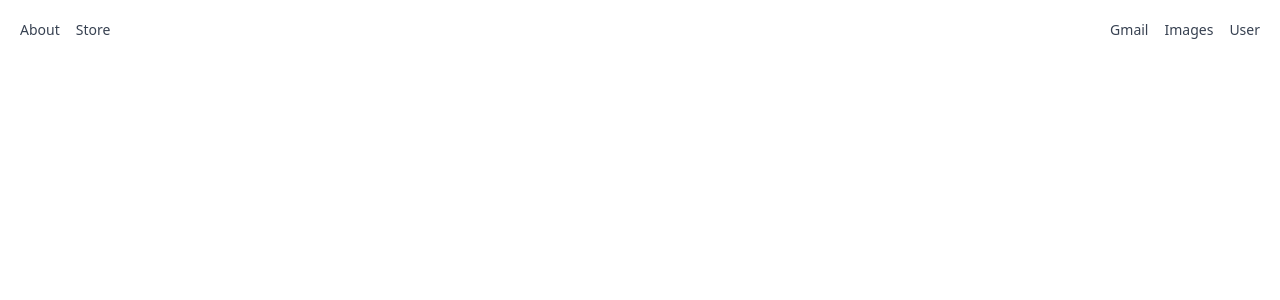
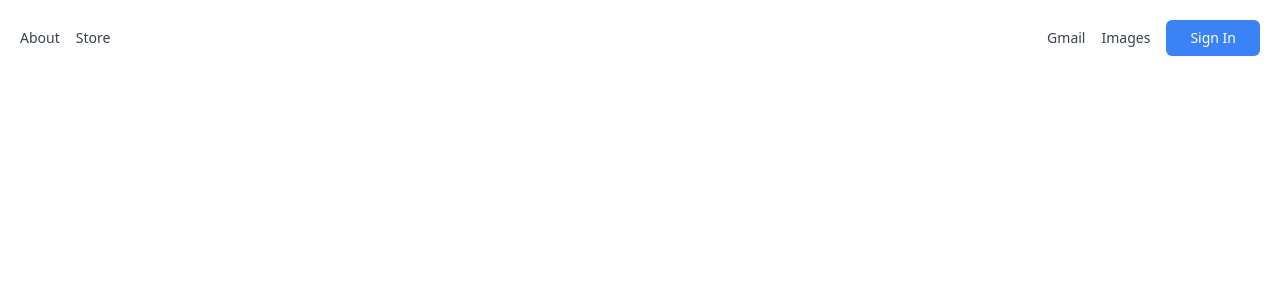
Before and after one commit to vadzola/google-v4, a Next.js app: page / in a window 1280 px wide. Shown: the top 300 px of the page. Built offline with nearby package versions, Linux system fonts and the light colour scheme; no server answers.

Commit message:
auth added

```diff
--- a/components/Header.js
+++ b/components/Header.js
@@ -3,11 +3,11 @@ import User from "./User";
 export default function Header() {
   return (
     <header className="flex justify-between p-5 text-sm text-gray-700">
-        <div className="flex space-x-4 center">
+        <div className="flex space-x-4 items-center">
             <p className="link">About</p>
             <p className="link">Store</p>
         </div>
-        <div className="flex space-x-4 center">
+        <div className="flex space-x-4 items-center">
             <p className="link">Gmail</p>
             <p className="link">Images</p>
             <User/>
--- a/components/User.js
+++ b/components/User.js
@@ -1,5 +1,17 @@
+import {useSession, signIn, signOut} from 'next-auth/react'
+
 export default function User() {
+  const { data: session} = useSession();
+  if(session){
+    return(
+      <>
+        <img onClick={signOut} src={session.user.image} alt="user" className='h-10 w-10 rounded-full hover:bg-gray-200 cursor-pointer p-1' />
+      </>
+    )
+  }
   return (
-    <div>User</div>
+    <>
+    <button onClick={signIn} className='bg-blue-500 text-white px-6 py-2 rounded-md font-medium hover:brightness-105 hover:shadow-md'>Sign In</button>
+    </>
   )
 }
--- a/package.json
+++ b/package.json
@@ -10,6 +10,7 @@
   },
   "dependencies": {
     "next": "12.2.5",
+    "next-auth": "^4.10.3",
     "react": "18.2.0",
     "react-dom": "18.2.0"
   },
--- a/pages/_app.js
+++ b/pages/_app.js
@@ -1,7 +1,13 @@
 import '../styles/globals.css'
+import {SessionProvider} from 'next-auth/react'
 
-function MyApp({ Component, pageProps }) {
-  return <Component {...pageProps} />
+function MyApp({ Component, pageProps: {session, ...pageProps} }) {
+  return (
+    <SessionProvider session={session}>
+      <Component {...pageProps} />
+    </SessionProvider>
+
+  )
 }
 
 export default MyApp
--- /dev/null
+++ b/pages/api/auth/[...nextauth].js
@@ -0,0 +1,16 @@
+import NextAuth from "next-auth"
+import GoogleProvider from "next-auth/providers/google"
+
+export default NextAuth({
+  // Configure one or more authentication providers
+  providers: [
+    GoogleProvider({
+      clientId: process.env.GOOGLE_ID,
+      clientSecret: process.env.GOOGLE_SECRET,
+    }),
+    // ...add more providers here
+  ],
+  pages:{
+    signIn: "/auth/signin"
+}
+})
--- /dev/null
+++ b/pages/auth/signin.js
@@ -0,0 +1,28 @@
+import React from "react"
+import Header from "../../components/Header"
+import {getProviders, signIn} from "next-auth/react"
+
+export default function signin({providers}) {
+  return (
+    <>
+    <Header/>
+    <div className="mt-40">
+        {Object.values(providers).map(provider => (
+            <div key={provider.name}className="flex flex-col items-center">
+                <img className="w-52 object-cover" src="https://www.google.nl/images/branding/googlelogo/2x/googlelogo_color_160x56dp.png" alt="google logo" />
+                <p className="text-sm italic my-10 text-center" >This is for learning purposes</p>
+                <button className="bg-red-400 rounded-lg text-white p-3 hover:bg-red-500" onClick={() => signIn(provider.id, {callbackUrl: "/"})}>Sing in with {provider.name}</button>
+            </div>
+        ))}
+    </div>
+    </>
+
+  )
+}
+
+export async function getServerSideProps(){
+    const providers = await getProviders();
+    return {
+        props: {providers}
+    }
+}
```
Also changed, not shown: 2 other files (tests, documents, lock files or other folders).
